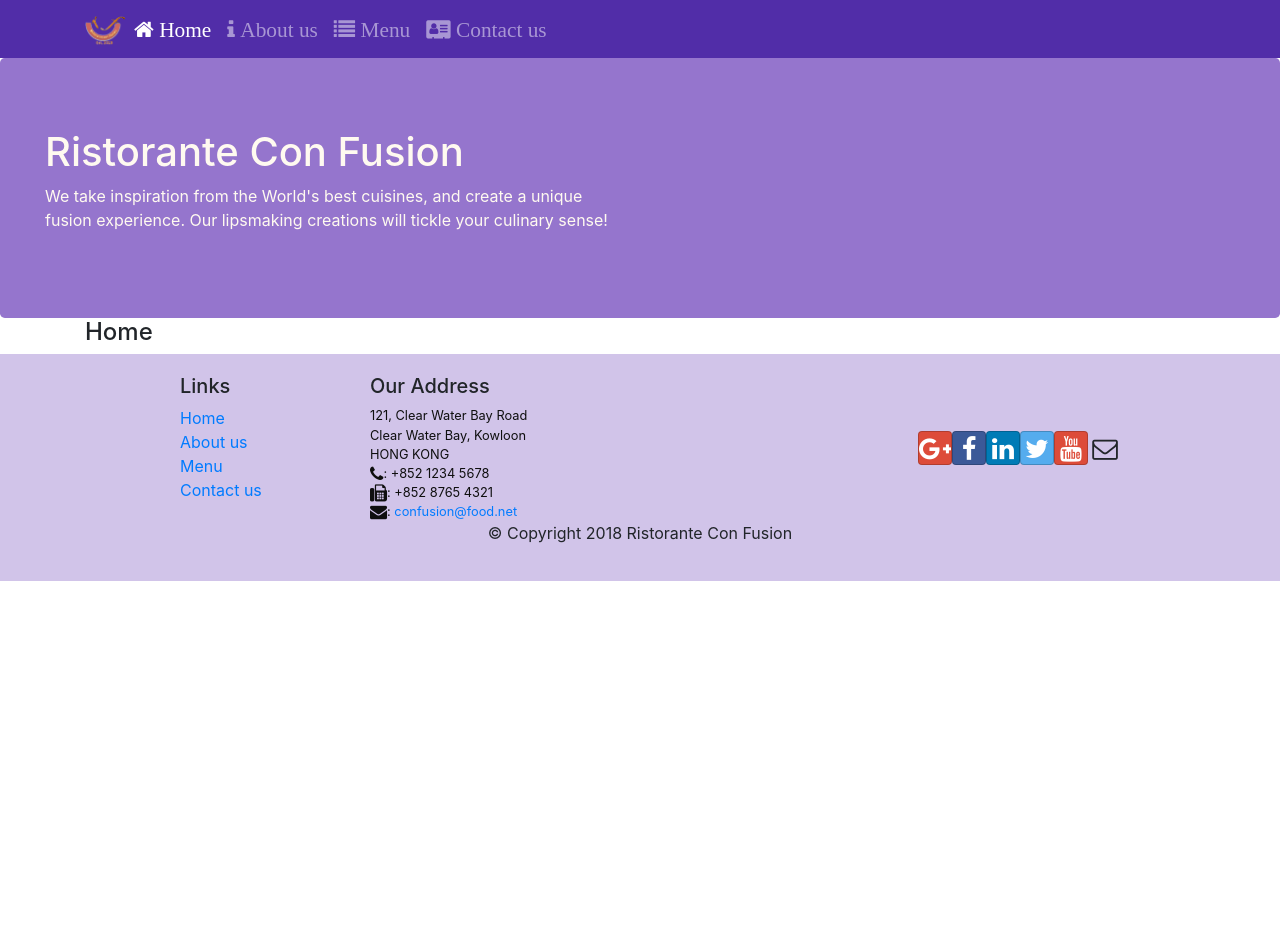
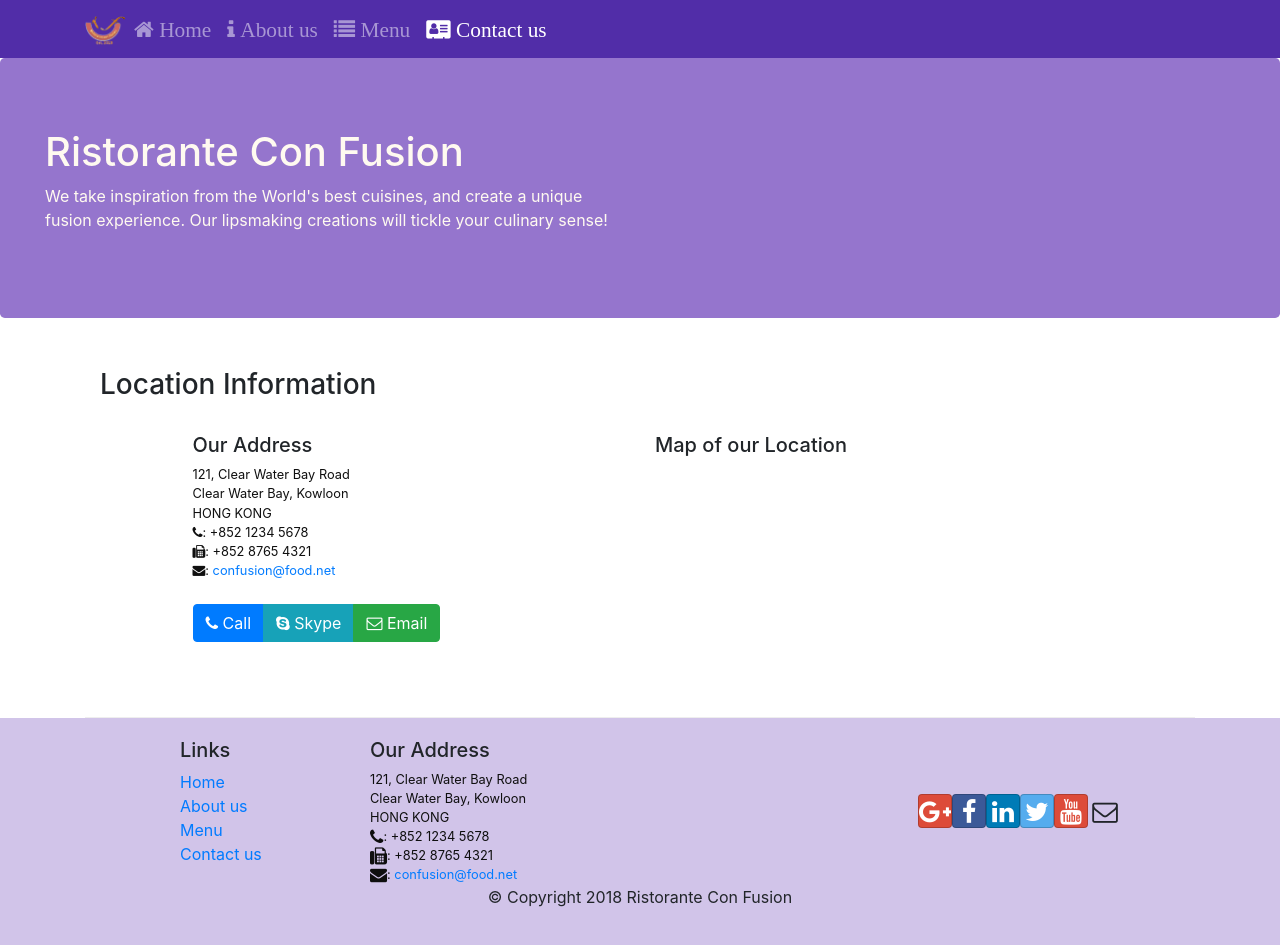
Before and after one commit to vitran96/react-coursera, a React (Create React App) app in the folder confusion/: page /contactus in a window 1280 px wide. Before the commit this address led to /home. Before the commit the page ends 800 px from the top, so only its background shows below. Built offline with nearby package versions, Linux system fonts and the light colour scheme.

Commit message:
add contact us

```diff
--- /dev/null
+++ b/confusion/src/components/ContactComponent.js
@@ -0,0 +1,36 @@
+import React from 'react';
+
+function Contact() {
+  return (
+    <div className="container">
+      <div className="row row-content">
+        <div className="col-12">
+          <h3>Location Information</h3>
+        </div>
+        <div className="col-12 col-sm-4 offset-sm-1">
+          <h5>Our Address</h5>
+          <address>
+            121, Clear Water Bay Road<br />
+            Clear Water Bay, Kowloon<br />
+            HONG KONG<br />
+            <i className="fa fa-phone"></i>: +852 1234 5678<br />
+            <i className="fa fa-fax"></i>: +852 8765 4321<br />
+            <i className="fa fa-envelope"></i>: <a href="mailto:confusion@food.net">confusion@food.net</a>
+          </address>
+        </div>
+        <div className="col-12 col-sm-6 offset-sm-1">
+          <h5>Map of our Location</h5>
+        </div>
+        <div className="col-12 col-sm-11 offset-sm-1">
+          <div className="btn-group" role="group">
+            <a role="button" className="btn btn-primary" href="tel:+85212345678"><i className="fa fa-phone"></i> Call</a>
+            <a role="button" className="btn btn-info"><i className="fa fa-skype"></i> Skype</a>
+            <a role="button" className="btn btn-success" href="mailto:confusion@food.net"><i className="fa fa-envelope-o"></i> Email</a>
+          </div>
+        </div>
+      </div>
+    </div>
+  );
+}
+
+export default Contact;
--- a/confusion/src/components/MainComponent.js
+++ b/confusion/src/components/MainComponent.js
@@ -6,6 +6,7 @@
 import Header from './HeaderComponent';
 import Footer from './FooterComponent';
 import { Switch, Route, Redirect } from 'react-router-dom';
+import Contact from './ContactComponent';
 
 function Main() {
   const [dishes] = useState(DISHES);
@@ -23,8 +24,11 @@
 
   const MenuPage = () => {
     return (
-      <Menu dishes={dishes}
-        onClick={selectDish} />
+      <>
+        <Menu dishes={dishes}
+          onClick={selectDish} />
+        <DishDetail dish={selectedDish} />
+      </>
     );
   };
 
@@ -33,16 +37,13 @@
       <Header />
       <Switch>
         <Route path="/home" component={HomePage} />
-        <Route exact path="/menu"
-          component={MenuPage} />
+        <Route exact path="/menu" component={MenuPage} />
+        <Route exact path="/contactus" component={Contact} />
         <Redirect to="/home" />
       </Switch>
       <Footer />
     </div>
   );
 }
-{/* <Menu dishes={dishes}
-        onClick={(dishId) => setSelectedDishId(dishId)} />
-      <DishDetail dish={selectedDish} /> */}
 
 export default Main;
```
